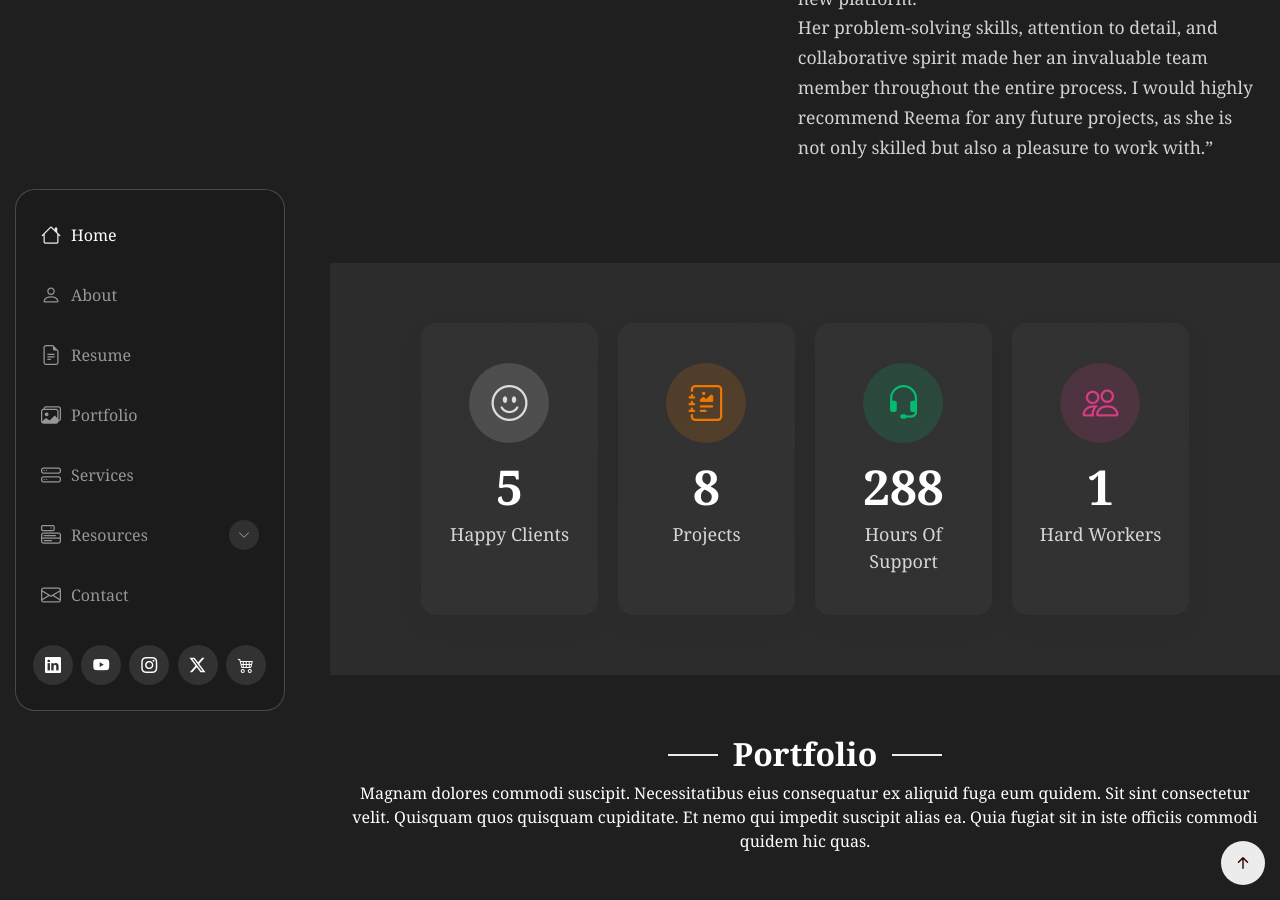
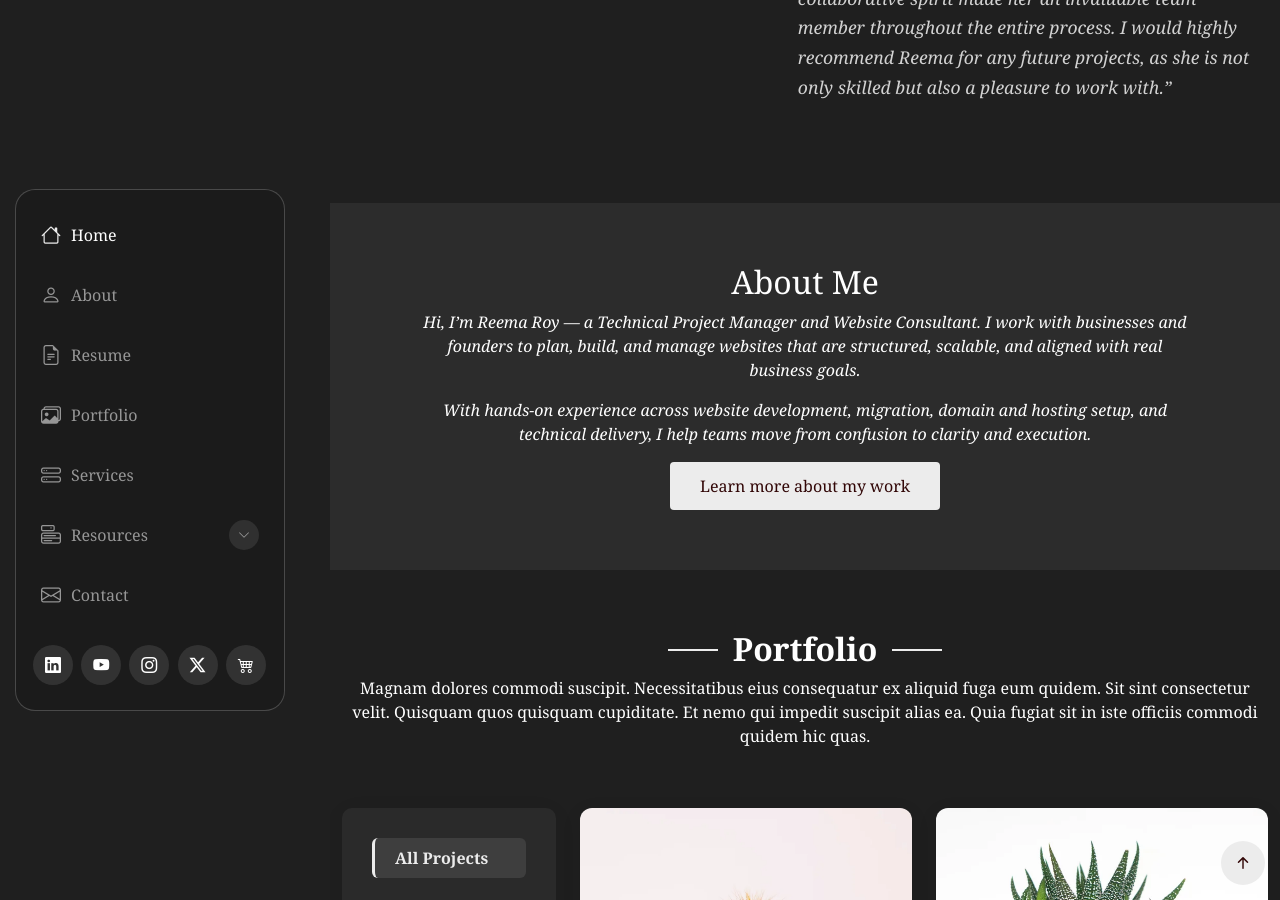
Before and after one commit to iamreemaroy/Reema-Roy, a Jekyll site: the page index.html, which Jekyll copies as it is, in a window 1280 px wide and 900 px high, scrolled down 4616 px. Built offline with Jekyll 4.4.1, drawn with Linux system fonts in a browser that asks for light colours.

Commit message:
Update index.html

```diff
--- a/index.html
+++ b/index.html
@@ -431,7 +431,7 @@
                 <h4>
                   Ashwani Mishra | Co-Founder & CEO | BlinkCMS & Hocalwire
                 </h4>
-                <p><q>Reema has worked with Hocalwire for more than 4 years and she has contributed to the growth of organization in commendable manner.
+                <p style="font-style: italic;"><q>Reema has worked with Hocalwire for more than 4 years and she has contributed to the growth of organization in commendable manner.
                 <br>She started her career as an executed and climbed the lader to become Sr Manager in mere few years was applaudable.
                 <br>She has handled significant parallel projects and team and develivered beyond expectation.
                 <br>She was great at managing support team as well as front facing the clients.
@@ -441,7 +441,7 @@
                 <h4>
                   Praveen Kumar Sahu | Product Lead – Platform, Growth & Monetization | TV9
                 </h4>
-                <p><q>I had the pleasure of working closely with Reema on the development of news9live.com, and I can confidently say that her contributions were crucial to the project’s success. From the start to the end of the full project lifecycle, she was deeply involved in every key aspect.
+                <p style="font-style: italic;"><q>I had the pleasure of working closely with Reema on the development of news9live.com, and I can confidently say that her contributions were crucial to the project’s success. From the start to the end of the full project lifecycle, she was deeply involved in every key aspect.
                 <br>Reema demonstrated an exceptional ability to navigate complex challenges and consistently delivered high-quality work. Her expertise and dedication were evident as we worked through feedback cycles and iterative improvements to refine the site. She also played a pivotal role in training the editorial team, ensuring a smooth transition to the new platform.
                 <br>Her problem-solving skills, attention to detail, and collaborative spirit made her an invaluable team member throughout the entire process. I would highly recommend Reema for any future projects, as she is not only skilled but also a pleasure to work with.</q></p>
             </div>
@@ -456,45 +456,33 @@
     <section id="stats" class="stats section light-background">
 
       <div class="container" data-aos="fade-up" data-aos-delay="100">
+        <div class="row justify-content-center">
+          <div class="col-lg-10" style="
+          text-align: center;">
 
-        <div class="row justify-content-center">
-          <div class="col-lg-10">
-            <div class="stats-wrapper">
-              <div class="stats-item" data-aos="zoom-in" data-aos-delay="150">
-                <div class="icon-wrapper">
-                  <i class="bi bi-emoji-smile"></i>
-                </div>
-                <span data-purecounter-start="0" data-purecounter-end="5" data-purecounter-duration="1" class="purecounter"></span>
-                <p>Happy Clients</p>
-              </div><!-- End Stats Item -->
+        <h2>About Me</h2>
+        <p style="font-style: italic;">
+        Hi, I’m Reema Roy — a Technical Project Manager and Website Consultant.
+        I work with businesses and founders to plan, build, and manage websites
+        that are structured, scalable, and aligned with real business goals.
+        </p>
 
-              <div class="stats-item" data-aos="zoom-in" data-aos-delay="200">
-                <div class="icon-wrapper">
-                  <i class="bi bi-journal-richtext"></i>
-                </div>
-                <span data-purecounter-start="0" data-purecounter-end="8" data-purecounter-duration="1" class="purecounter"></span>
-                <p>Projects</p>
-              </div><!-- End Stats Item -->
-
-              <div class="stats-item" data-aos="zoom-in" data-aos-delay="250">
-                <div class="icon-wrapper">
-                  <i class="bi bi-headset"></i>
-                </div>
-                <span data-purecounter-start="0" data-purecounter-end="288" data-purecounter-duration="1" class="purecounter"></span>
-                <p>Hours Of Support</p>
-              </div><!-- End Stats Item -->
-
-              <div class="stats-item" data-aos="zoom-in" data-aos-delay="300">
-                <div class="icon-wrapper">
-                  <i class="bi bi-people"></i>
-                </div>
-                <span data-purecounter-start="0" data-purecounter-end="1" data-purecounter-duration="1" class="purecounter"></span>
-                <p>Hard Workers</p>
-              </div><!-- End Stats Item -->
-            </div>
-          </div>
-        </div>
-
+        <p style="font-style: italic;">
+        With hands-on experience across website development, migration, domain and
+        hosting setup, and technical delivery, I help teams move from confusion to
+        clarity and execution.
+        </p>
+        <a href="/about" class="service-btn" style="
+        display: inline-flex;
+        align-items: center;
+        padding: 12px 30px;
+        background-color: var(--accent-color);
+        color: var(--contrast-color);
+        border-radius: 4px;
+        font-weight: 500;
+        transition: all 0.3s ease;">
+          Learn more about my work
+        </a>
       </div>
 
     </section><!-- /Stats Section -->
```
